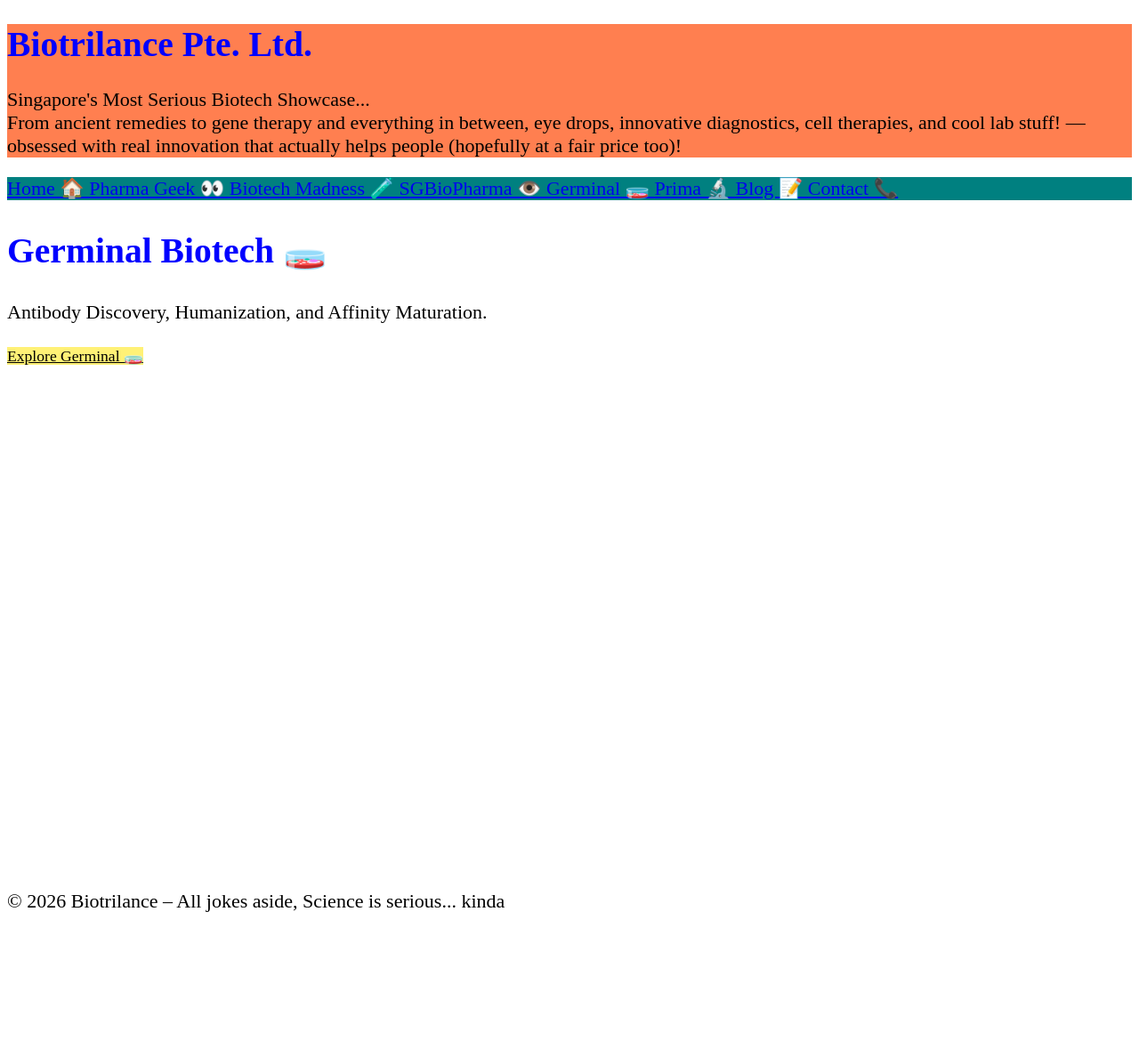
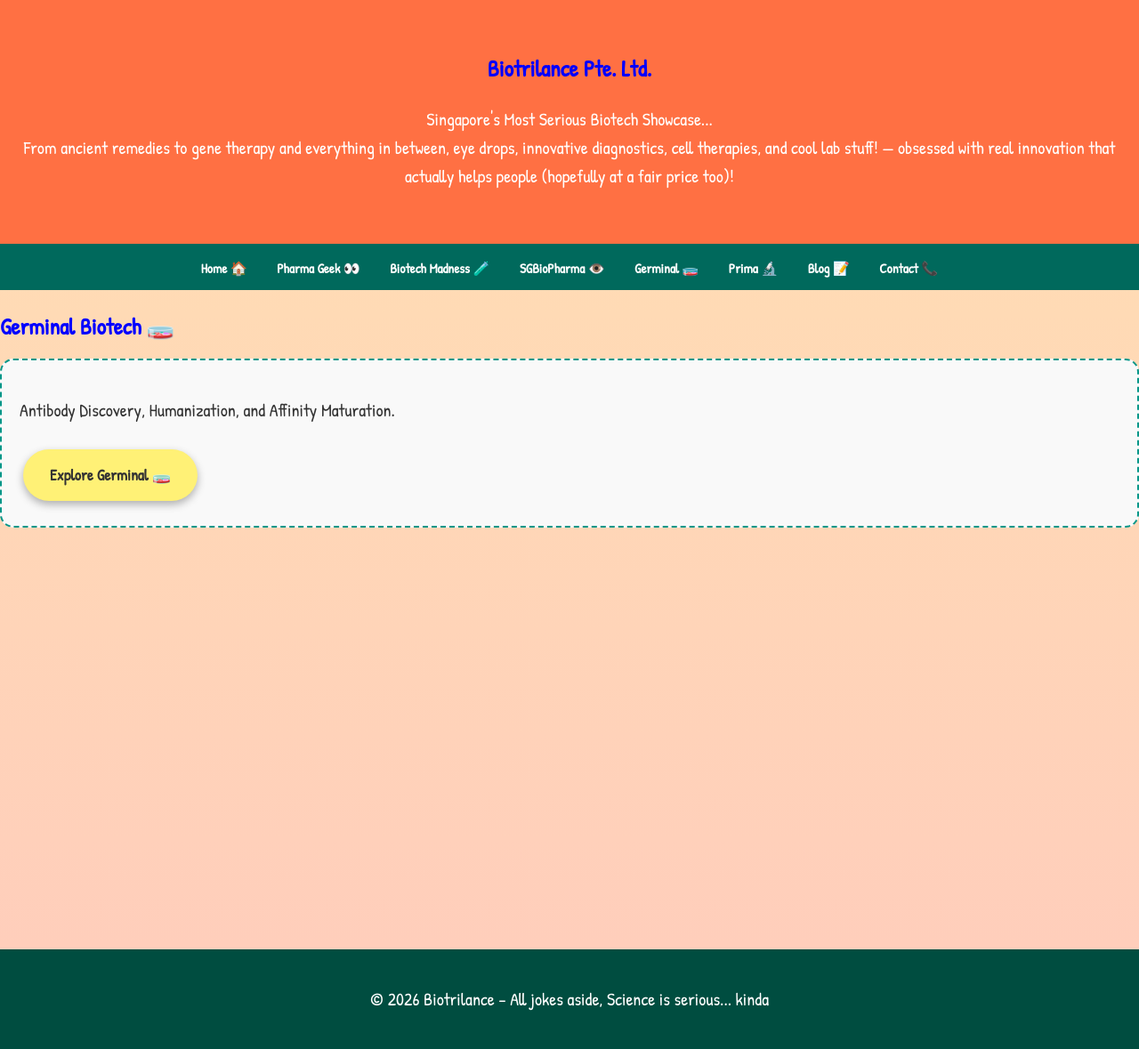
Before and after one commit to Biotrilance/biotrilance.github.io, a Jekyll site: the page built from germinal-biotech.md, in a window 1280 px wide. Shown: the whole page at 89% size. Built offline with Jekyll 4.4.1, drawn with Linux system fonts in a browser that asks for light colours; before the commit the page ends 1048 px from its top, so only the background shows below that.

Commit message:
Update style.css

```diff
--- a/assets/css/style.css
+++ b/assets/css/style.css
@@ -1,25 +1,94 @@
-/* THE NUCLEAR OPTION - FORCES FONT SIZE ON EVERYTHING */
+/* --- BIOTRILANCE: PREVIOUS LAYOUT + 20PX FONT --- */
 
-* {
-  font-size: 22px !important; /* Forces every single element to grow */
+body {
+  font-family: 'Patrick Hand', cursive;
+  margin: 0;
+  padding: 0;
+  background: linear-gradient(to bottom, #ffe0b2, #ffccbc);
+  color: #333;
+  line-height: 1.6;
+  /* --- FONT SIZE SET TO 20PX --- */
+  font-size: 20px !important;
 }
 
-h1, h2, h3 {
-  font-size: 1.8rem !important; /* Keeps headers proportionally bigger */
-  color: #0000FF !important;
+header {
+  background: #ff7043;
+  padding: 40px 20px;
+  text-align: center;
+  color: white;
 }
 
-/* RESTORE YOUR LAYOUT COLORS (Protecting them from the 'All' rule) */
-.site-header, header {
-  background-color: #ff7f50 !important; /* Orange */
+nav {
+  background: #00695c;
+  padding: 10px;
+  text-align: center;
 }
 
-nav, .nav-bar {
-  background-color: #008080 !important; /* Teal */
+nav a {
+  color: white;
+  margin: 0 15px;
+  text-decoration: none;
+  font-weight: bold;
+  font-size: 0.95rem !important; /* Scaled slightly for the nav bar */
+}
+
+section {
+  padding: 40px 20px;
+  max-width: 1000px;
+  margin: 0 auto;
+  background: white;
+  border-radius: 20px;
+  margin-bottom: 20px;
+  box-shadow: 0 4px 20px rgba(0,0,0,0.2);
+}
+
+footer {
+  background: #004d40;
+  color: white;
+  text-align: center;
+  padding: 20px;
 }
 
 .button {
-  background-color: #fff176 !important; /* Yellow */
-  color: #000 !important;
-  font-size: 0.8rem !important;
+  display: inline-block;
+  padding: 15px 30px;
+  background: #fff176;
+  color: #333;
+  text-decoration: none;
+  border-radius: 50px;
+  font-size: 1.1rem !important;
+  box-shadow: 0 4px 10px rgba(0,0,0,0.3);
+  margin: 8px 4px;
+  font-weight: bold;
 }
+
+.button:hover {
+  background: #ffb74d;
+}
+
+img {
+  max-width: 100%;
+  border-radius: 15px;
+  margin: 20px 0;
+}
+
+.highlight-card {
+  background: #f9f9f9;
+  padding: 20px;
+  border-radius: 15px;
+  margin-bottom: 20px;
+  border: 2px dashed #009688;
+}
+
+.highlight-card h4 {
+  margin-top: 0;
+  color: #e65100;
+  font-size: 1.3rem !important;
+}
+
+h1, h2, h3, h4 {
+  font-family: 'Patrick Hand', cursive;
+  color: #0000FF;
+  font-size: 1.6rem !important;
+  margin-bottom: 15px;
+}
```
